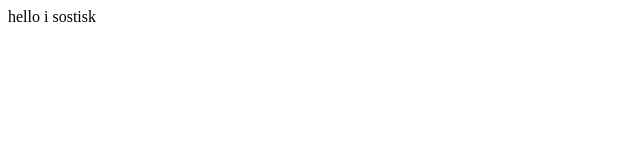
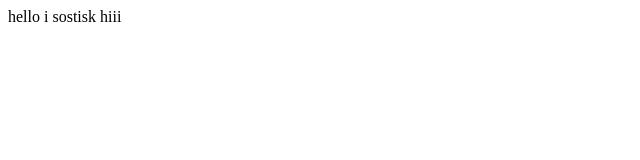
Before and after one commit to sostikau/starrting, a plain HTML site: page index.html in a window 1280 px wide. Shown: the full height of the page, 0-640 px from the left. Drawn offline with Linux system fonts and the light colour scheme.

Commit message:
miley change garey

```diff
--- a/index.html
+++ b/index.html
@@ -6,6 +6,6 @@
     <title>Document</title>
 </head>
 <body>
-    hello i sostisk
+    hello i sostisk hiii
 </body>
 </html>
```
